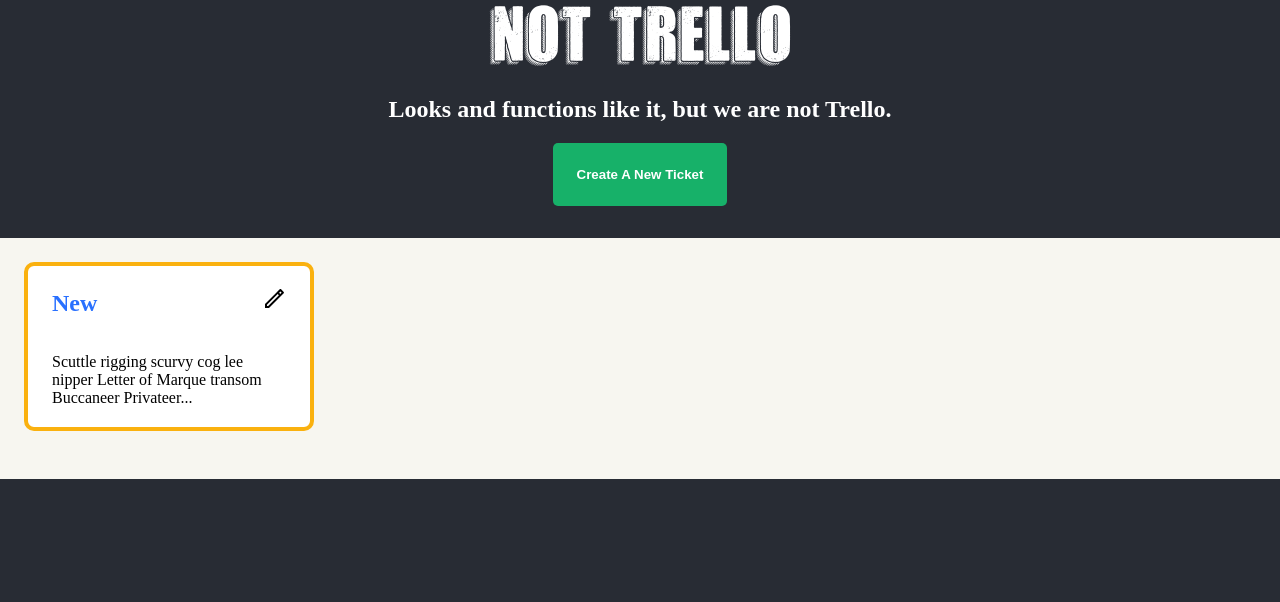
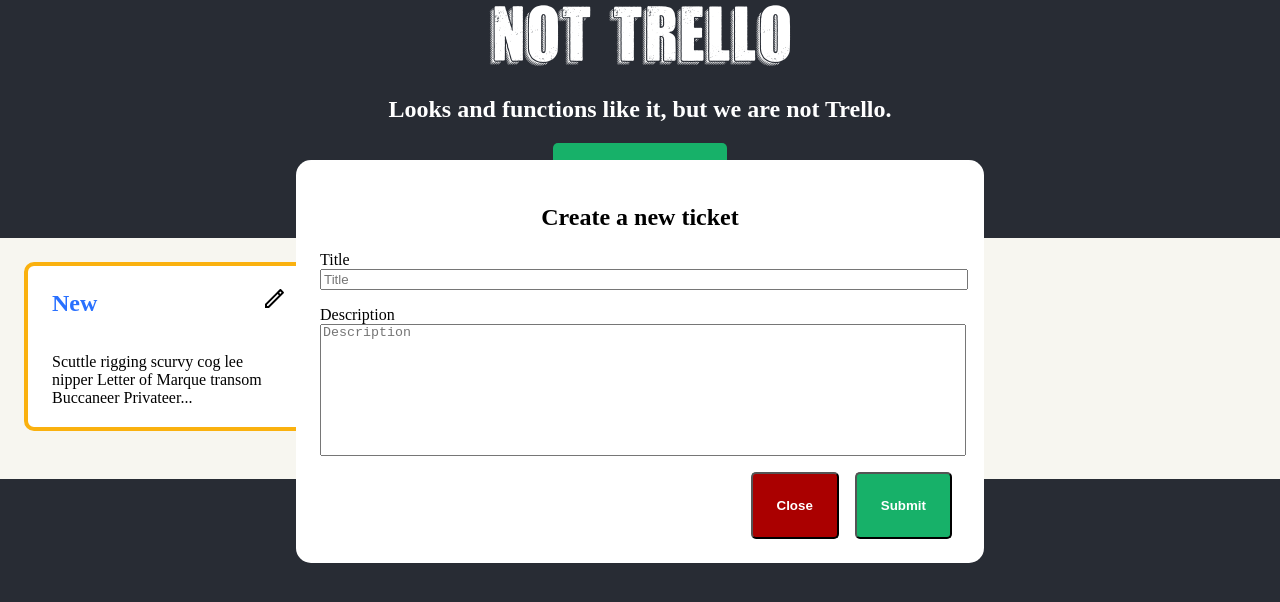
Before and after one commit to WesloTheWeb/Not-Trello, a React (Create React App) app: page / in a window 1280 px wide. Both pictures are taken after a click on the button "Create A New Ticket". Shown: the top 602 px of the page. Built offline with nearby package versions, Linux system fonts and the light colour scheme.

Commit message:
Feature/modal form (#1)
* Start of modal form work

* Set up modal and data passing

* Context API implemented for shared state

* Styling changes to inputs

* Submiting now closes the ticket modal

```diff
--- a/package.json
+++ b/package.json
@@ -8,6 +8,7 @@
     "@testing-library/user-event": "^12.8.3",
     "react": "^17.0.2",
     "react-dom": "^17.0.2",
+    "react-hook-form": "^7.17.5",
     "react-scripts": "4.0.3",
     "web-vitals": "^1.1.2"
   },
--- a/src/App.css
+++ b/src/App.css
@@ -1,3 +1,4 @@
 .App {
   background-color: var(--backgroundColor);
+  position: relative;
 }
--- a/src/App.js
+++ b/src/App.js
@@ -1,13 +1,24 @@
+import React, { useState } from 'react';
 import './App.css';
 import Header from './components/Header/Header';
 import Board from './containers/Board/Board';
+import CreateTicketModal from './containers/CreateTicketModal/CreateTicketModal';
+import { ModalContext } from './Contexts/ModalContext';
 
 function App() {
+
+  const [modal, isModal] = useState(false);
+
   return (
-      <div className="App">
+    <div className="App">
+      <ModalContext.Provider value={{modal, isModal}}>
         <Header />
         <Board />
-      </div>
+        {modal ?
+          <CreateTicketModal /> : null
+        }
+      </ModalContext.Provider>
+    </div>
   );
 }
 
--- /dev/null
+++ b/src/Contexts/ModalContext.js
@@ -0,0 +1,3 @@
+import { createContext } from "react";
+
+export const ModalContext = createContext({});
--- a/src/components/BoardButton/BoardButton.js
+++ b/src/components/BoardButton/BoardButton.js
@@ -1,11 +1,19 @@
-import React from 'react';
+import React, { useContext } from 'react';
+import { ModalContext } from '../../Contexts/ModalContext';
 import classes from './BoardButton.module.css';
 
 const { createTicket } = classes;
 
 const BoardButton = ({ name }) => {
+
+    const {isModal} = useContext(ModalContext);
+
+    const handleClick = () => {
+        return isModal(true);
+    }
+
     return (
-        <button className={createTicket}>
+        <button className={createTicket} onClick={handleClick}>
             {name}
         </button>
     );
--- /dev/null
+++ b/src/containers/createTicketModal/CreateTicketModal.module.css
@@ -0,0 +1,62 @@
+.modalContainer {
+    z-index: 10;
+    background-color: var(--white);
+    padding: 1.5rem;
+    width: 50%;
+    margin: 0 auto;
+    border-radius: 15px;
+    position: fixed;
+    margin-left: auto;
+    margin-right: auto;
+    left: 0;
+    right: 0;
+    top: 10rem;
+}
+
+.modalContainer h2 {
+    text-align: center;
+}
+
+.modalContainer input, textarea {
+    display: block;
+    width: 100%;
+    resize: none;
+}
+
+.modalContainer textarea {
+    padding: 3rem0;
+    padding-top: 0;
+    height: 8rem;
+ }
+
+.modalCTAContainer {
+    display: flex;
+    justify-content: right;
+    flex-direction: row-reverse;
+}
+
+.modalCTAContainer button {
+    margin: 0 .5rem;
+}
+
+.modalCTAContainer button:first-child {
+    background-color: var(--new);
+    color: var(--white);
+}
+
+.modalCTAContainer button:first-child:hover {
+    background-color: #00563B;
+}
+
+.fieldLabel {
+    margin: 1rem 0;
+}
+
+.closeButton {
+    background-color: #AA0000;
+    color: var(--white);
+}
+
+.closeButton:hover {
+    cursor: pointer;
+}
--- /dev/null
+++ b/src/containers/createTicketModal/createTicketModal.js
@@ -0,0 +1,47 @@
+import React, { useContext } from 'react';
+import { ModalContext } from '../../Contexts/ModalContext';
+import { useForm } from "react-hook-form";
+import classes from './CreateTicketModal.module.css';
+
+const { modalContainer, modalCTAContainer, closeButton, fieldLabel } = classes;
+
+const CreateTicketModal = (props) => {
+
+    const { isModal } = useContext(ModalContext);
+
+    const { register, handleSubmit, watch, formState: { errors } } = useForm();
+    const onSubmit = data => {
+        console.log(data);
+        handleClose();
+    }
+
+    const handleClose = () => {
+        return isModal(false);
+    }
+
+    console.log(watch("example")); // watch input value by passing the name of it
+
+    return (
+        /* "handleSubmit" will validate your inputs before invoking "onSubmit" */
+        <form className={modalContainer} onSubmit={handleSubmit(onSubmit)}>
+            <h2>Create a new ticket</h2>
+            {/* register your input into the hook by invoking the "register" function */}
+            <div className={fieldLabel}>
+                <label>Title</label>
+                <input placeholder="Title" {...register("title")} />
+            </div>
+            <div className={fieldLabel}>
+                <label>Description</label>
+                <textarea type="text" size="50" placeholder="Description" {...register("description", { required: true })} />
+            </div>
+            {/* errors will return when field validation fails  */}
+            {errors.exampleRequired && <span>This field is required</span>}
+            <div className={modalCTAContainer}>
+                <button type="submit">Submit</button>
+                <button className={closeButton} onClick={handleClose}>Close</button>
+            </div>
+        </form>
+    );
+};
+
+export default CreateTicketModal;
--- a/src/index.css
+++ b/src/index.css
@@ -31,7 +31,5 @@
 }
 
 button:hover {
-  border: none;
   cursor: pointer;
-  /* filter: invert(100%); */
 }
```
Also changed, not shown: 1 other file (tests, documents, lock files or other folders).
